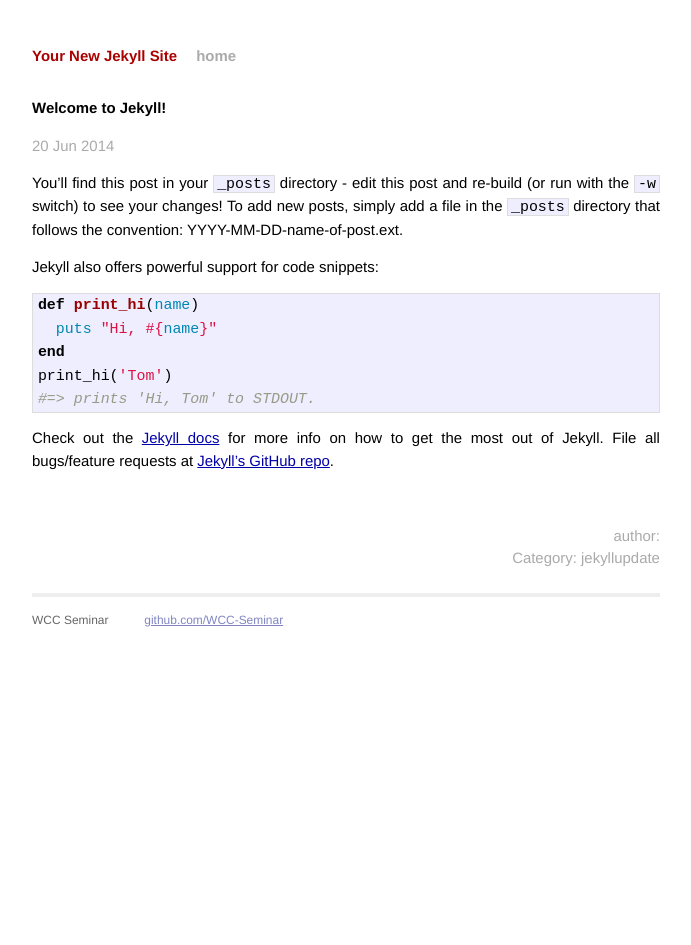
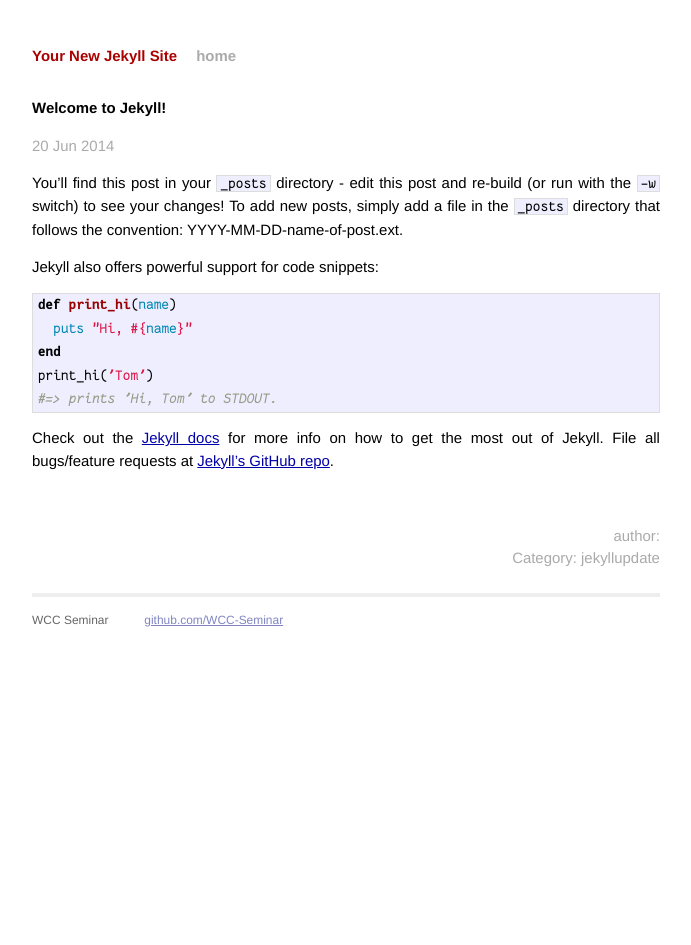
Before and after one commit to WCC-Seminar/blog, a Jekyll site: the page built from _posts/2014-06-20-welcome-to-jekyll.markdown, in a window 1280 px wide. Shown: the whole page, without its empty margins (294-985 px from the left). Built offline with Jekyll 4.4.1, drawn with Linux system fonts in a browser that asks for light colours; some web fonts are replaced; Markdown is read by kramdown in place of the engine named in the settings.

Commit message:
don't use {{}}'s in css fix #5

```diff
--- a/css/main.css
+++ b/css/main.css
@@ -35,19 +35,19 @@ a.meta {text-decoration: none; }
     font-family: "Fantasque Sans Mono";
     font-weight: normal;
     font-style: normal;
-    src: url("{{ site.baseurl }}/fonts/fantasque-sans-mono/FantasqueSansMono_Regular.otf");
+    src: url("../fonts/fantasque-sans-mono/FantasqueSansMono_Regular.otf");
     }
-    @font-face {
+@font-face {
     font-family: "Fantasque Sans Mono";
     font-weight: normal;
     font-style: italic;
-    src: url("{{ site.baseurl }}/fonts/fantasque-sans-mono/FantasqueSansMono_RegItalic.otf");
+    src: url("../fonts/fantasque-sans-mono/FantasqueSansMono_RegItalic.otf");
 }
 @font-face {
     font-family: "Fantasque Sans Mono";
     font-weight: bold;
     font-style: normal;
-    src: url("{{ site.baseurl }}/fonts/fantasque-sans-mono/FantasqueSansMono_Bold.otf");
+    src: url("../fonts/fantasque-sans-mono/FantasqueSansMono_Bold.otf");
 }
 
 /*****************************************************************************/
```
